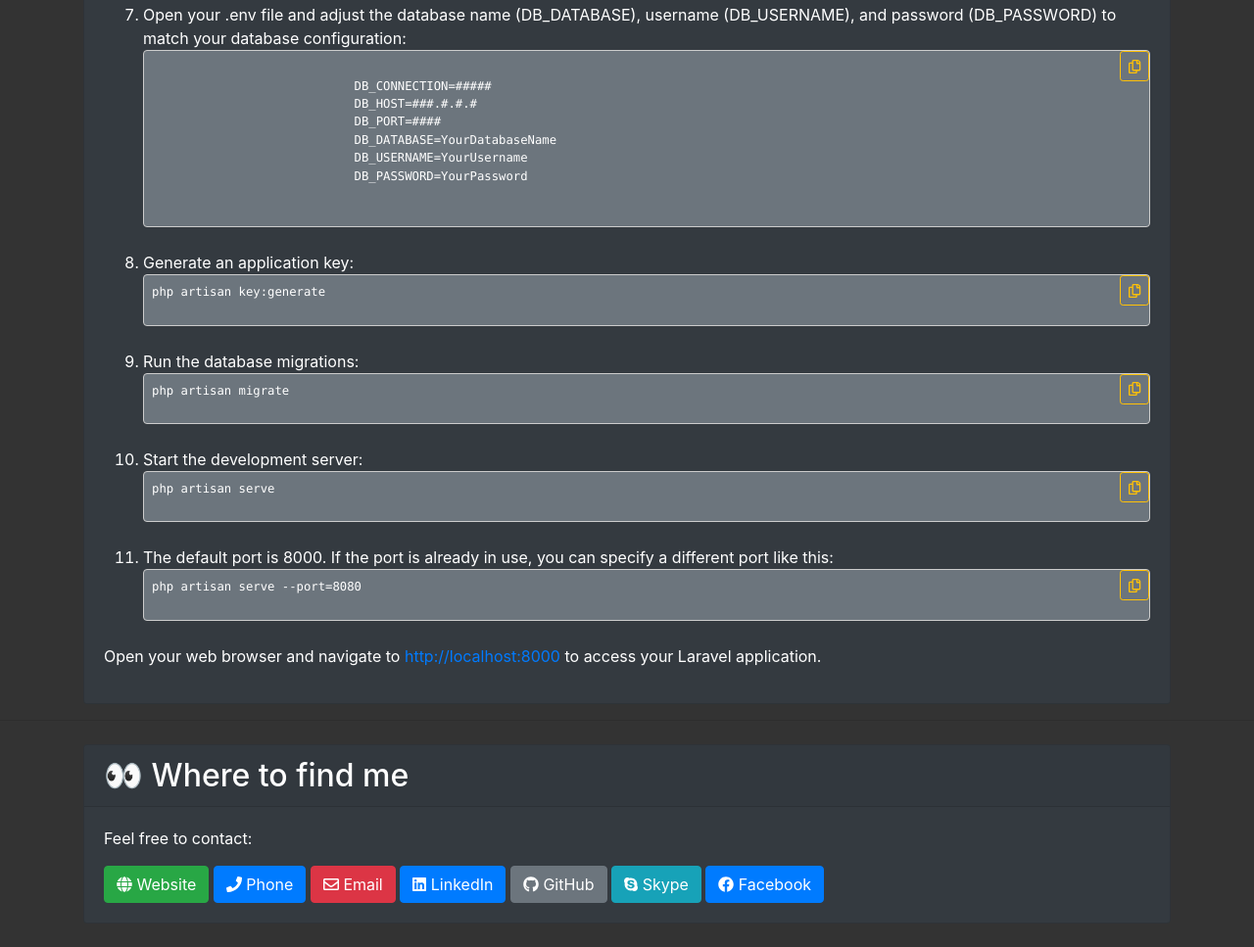
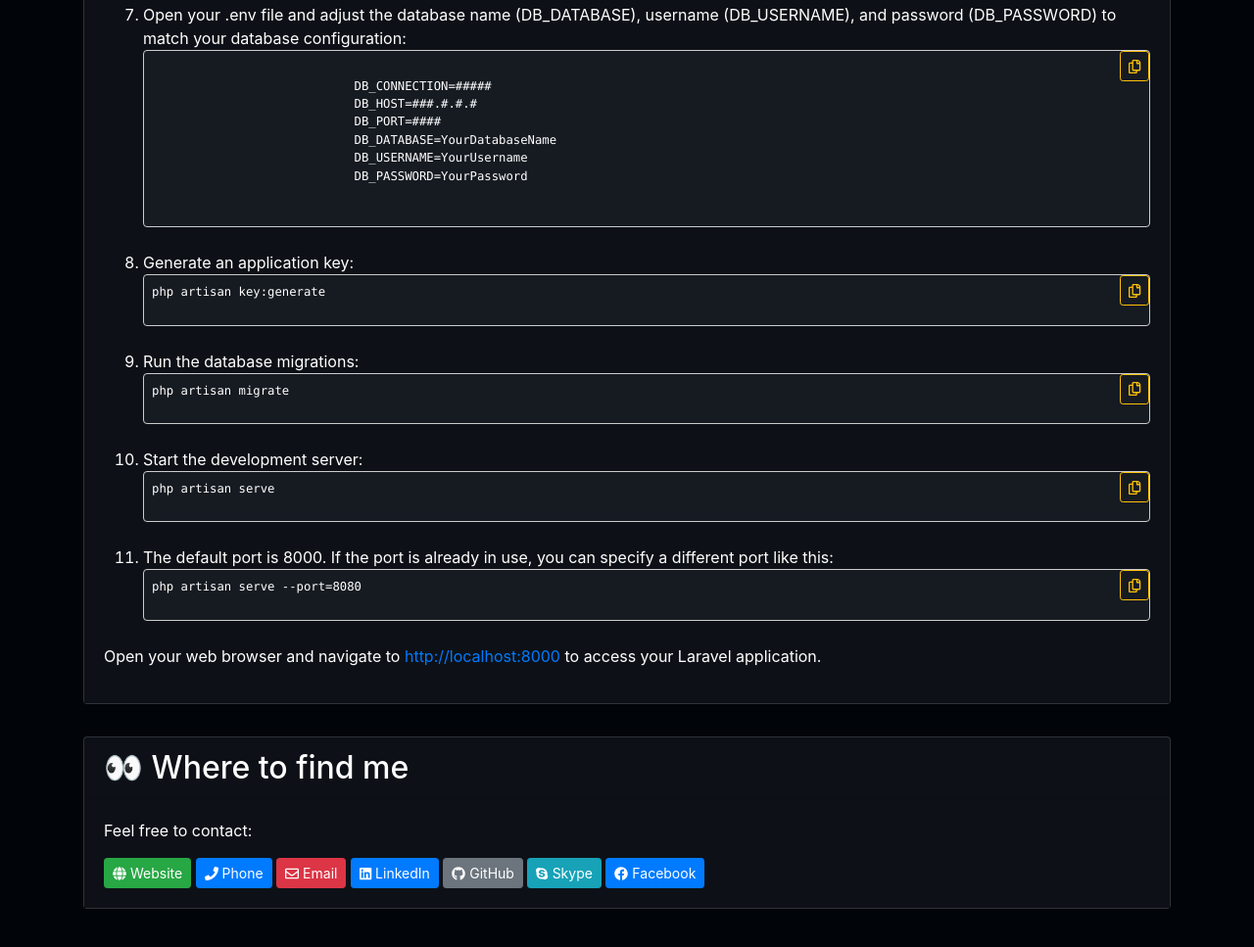
Before and after one commit to Riajul-Islam-Dev/Cloning-Laravel-Project-from-GitHub, a plain HTML site: page index.html in a window 1280 px wide. Shown: the part 757-1724 px from the top of the page at 98% size. Drawn offline with nearby package versions, Linux system fonts and the light colour scheme.

Commit message:
Minor corrections.

```diff
--- a/index.html
+++ b/index.html
@@ -11,12 +11,12 @@
     <link rel="stylesheet" href="https://cdnjs.cloudflare.com/ajax/libs/font-awesome/5.15.3/css/all.min.css">
     <style>
         body {
-            background-color: #333;
+            background-color: #010409;
             color: #fff;
         }
 
         .code-box {
-            background-color: #6c757d;
+            background-color: #161B22;
             border: 1px solid #ccc;
             border-radius: 4px;
             padding: 8px;
@@ -29,6 +29,12 @@
 
         .copy-button {
             cursor: pointer;
+        }
+
+        .card-header,
+        .card-body,
+        .card-footer {
+            background-color: #0D1117;
         }
     </style>
 </head>
@@ -172,36 +178,35 @@
         </div>
     </div>
     <hr>
-    <div class="container mt-4">
+    <div class="container">
         <div class="card bg-dark text-white mb-4">
             <div class="card-header">
                 <h2 class="mb-0">👀 Where to find me</h2>
             </div>
             <div class="card-body">
                 <p>Feel free to contact:</p>
-                <a href="https://riajul-islam-dev.github.io/" class="btn btn-success" target="_blank">
+                <a href="https://riajul-islam-dev.github.io/" class="btn btn-sm btn-success" target="_blank">
                     <i class="fas fa-globe"></i> Website
                 </a>
-                <a href="tel:+8801722787007" class="btn btn-primary" target="_blank">
+                <a href="tel:+8801722787007" class="btn btn-sm btn-primary" target="_blank">
                     <i class="fas fa-phone"></i> Phone
                 </a>
-                <a href="mailto:riajul.islam.dev@gmail.com" class="btn btn-danger" target="_blank">
+                <a href="mailto:riajul.islam.dev@gmail.com" class="btn btn-sm btn-danger" target="_blank">
                     <i class="far fa-envelope"></i> Email
                 </a>
-                <a href="https://www.linkedin.com/in/riajul-islam-dev" class="btn btn-primary" target="_blank">
+                <a href="https://www.linkedin.com/in/riajul-islam-dev" class="btn btn-sm btn-primary" target="_blank">
                     <i class="fab fa-linkedin"></i> LinkedIn
                 </a>
-                <a href="https://github.com/Riajul-Islam-Dev" class="btn btn-secondary" target="_blank">
+                <a href="https://github.com/Riajul-Islam-Dev" class="btn btn-sm btn-secondary" target="_blank">
                     <i class="fab fa-github"></i> GitHub
                 </a>
-                <a href="https://join.skype.com/invite/y4awZfHii9yl" class="btn btn-info" target="_blank">
+                <a href="https://join.skype.com/invite/y4awZfHii9yl" class="btn btn-sm btn-info" target="_blank">
                     <i class="fab fa-skype"></i> Skype
                 </a>
-                <a href="https://www.facebook.com/ritewu2014" class="btn btn-primary" target="_blank">
+                <a href="https://www.facebook.com/ritewu2014" class="btn btn-sm btn-primary" target="_blank">
                     <i class="fab fa-facebook"></i> Facebook
                 </a>
             </div>
-
         </div>
     </div>
 
```
